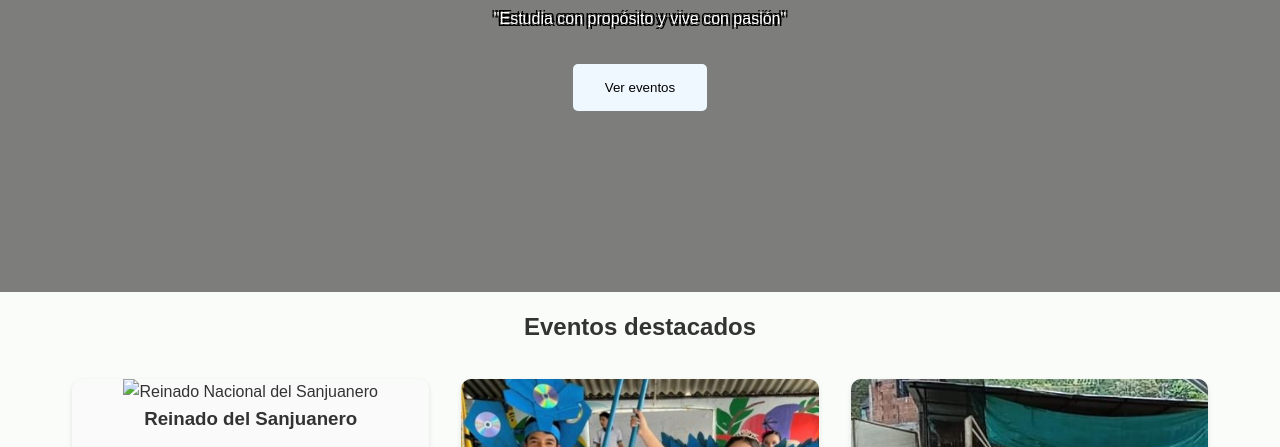
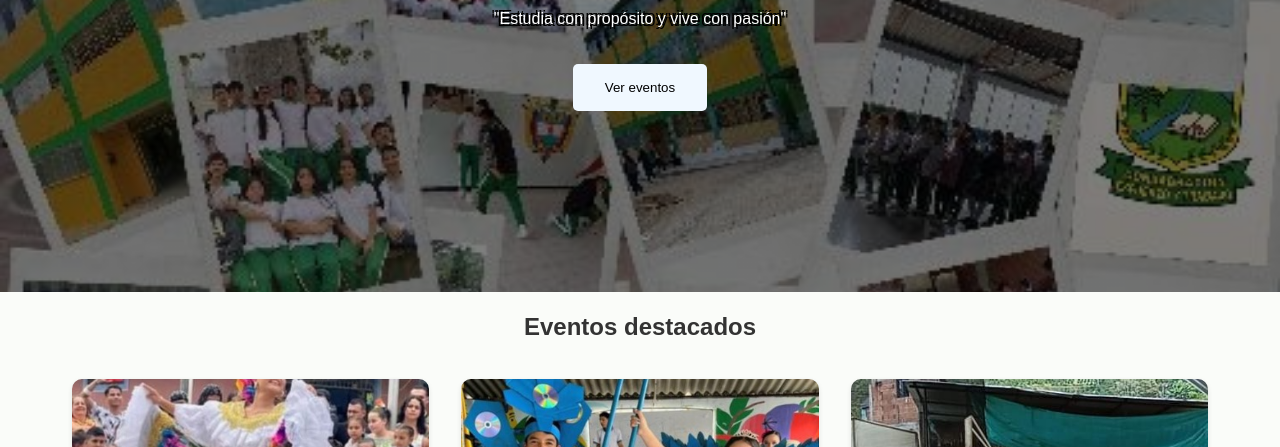
Before and after one commit to lorena2009rs-glitch/sanjoaquin, a plain HTML site: page index.html in a window 1280 px wide. Shown: the part 338-785 px from the top of the page. Drawn offline with Linux system fonts and the light colour scheme.

Commit message:
Update index.html

```diff
--- a/index.html
+++ b/index.html
@@ -60,7 +60,7 @@
     #hero {
       padding-top: 1rem;
       min-height: 70vh;
-      background: linear-gradient(rgba(0, 0, 0, 0.5), rgba(0, 0, 0, 0.5)), url("img/portada.jpeg");
+      background: linear-gradient(rgba(0, 0, 0, 0.5), rgba(0, 0, 0, 0.5)), url("portada.jpeg");
       background-size: cover;
       background-position: center;
       display: flex;
@@ -201,7 +201,7 @@
       <div class="propiedades-grid">
 
         <div class="propiedades-card">
-          <img src="img/reinadosanjoanero.jpeg" alt="Reinado Nacional del Sanjuanero">
+          <img src="reinadosanjoanero.jpeg" alt="Reinado Nacional del Sanjuanero">
           <h3>Reinado del Sanjuanero</h3>
           <!-- Botón enlazado a la página sanjoanero.html -->
           <a href="sanjoanero.html" class="cta-button">Ver detalles</a>
```
